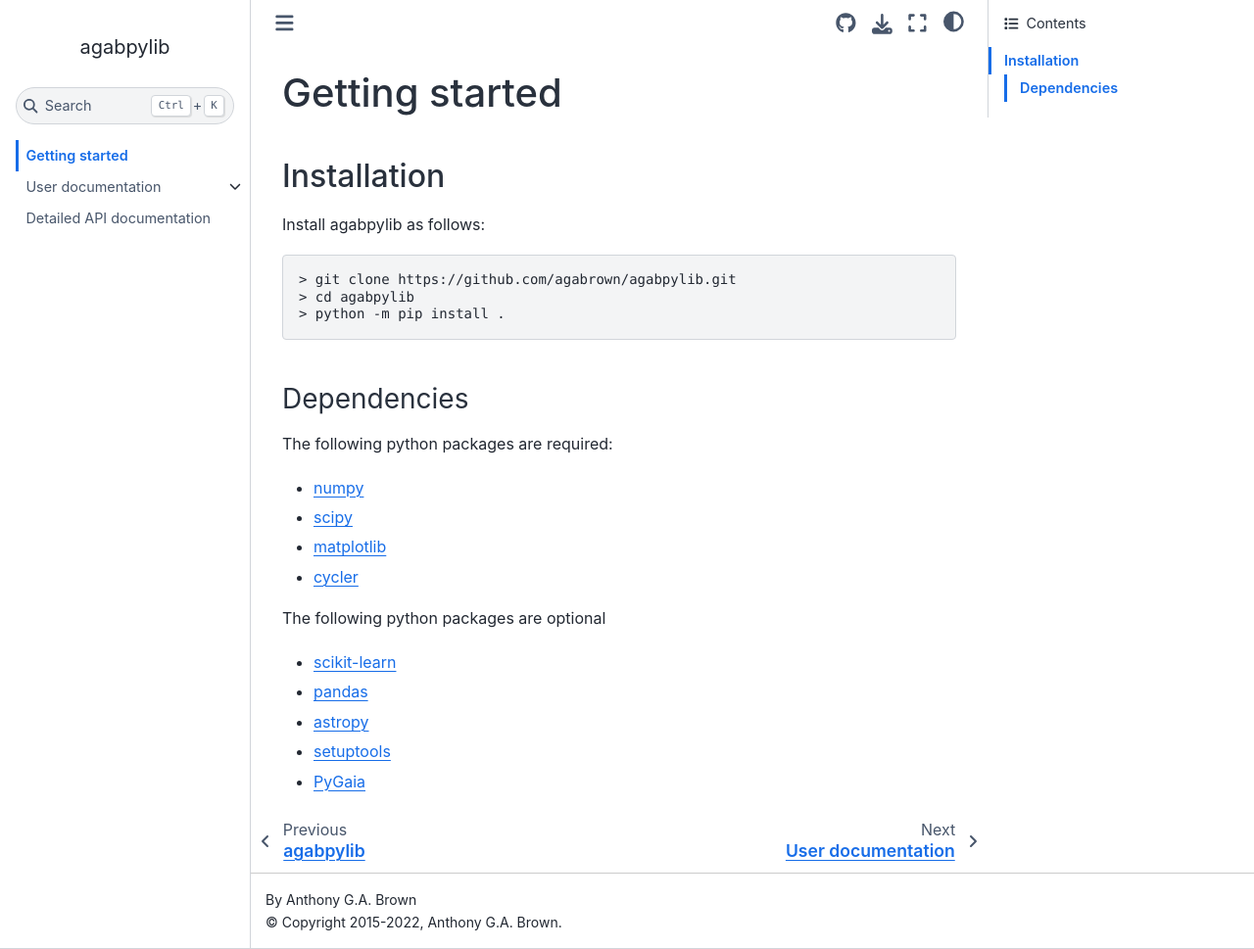
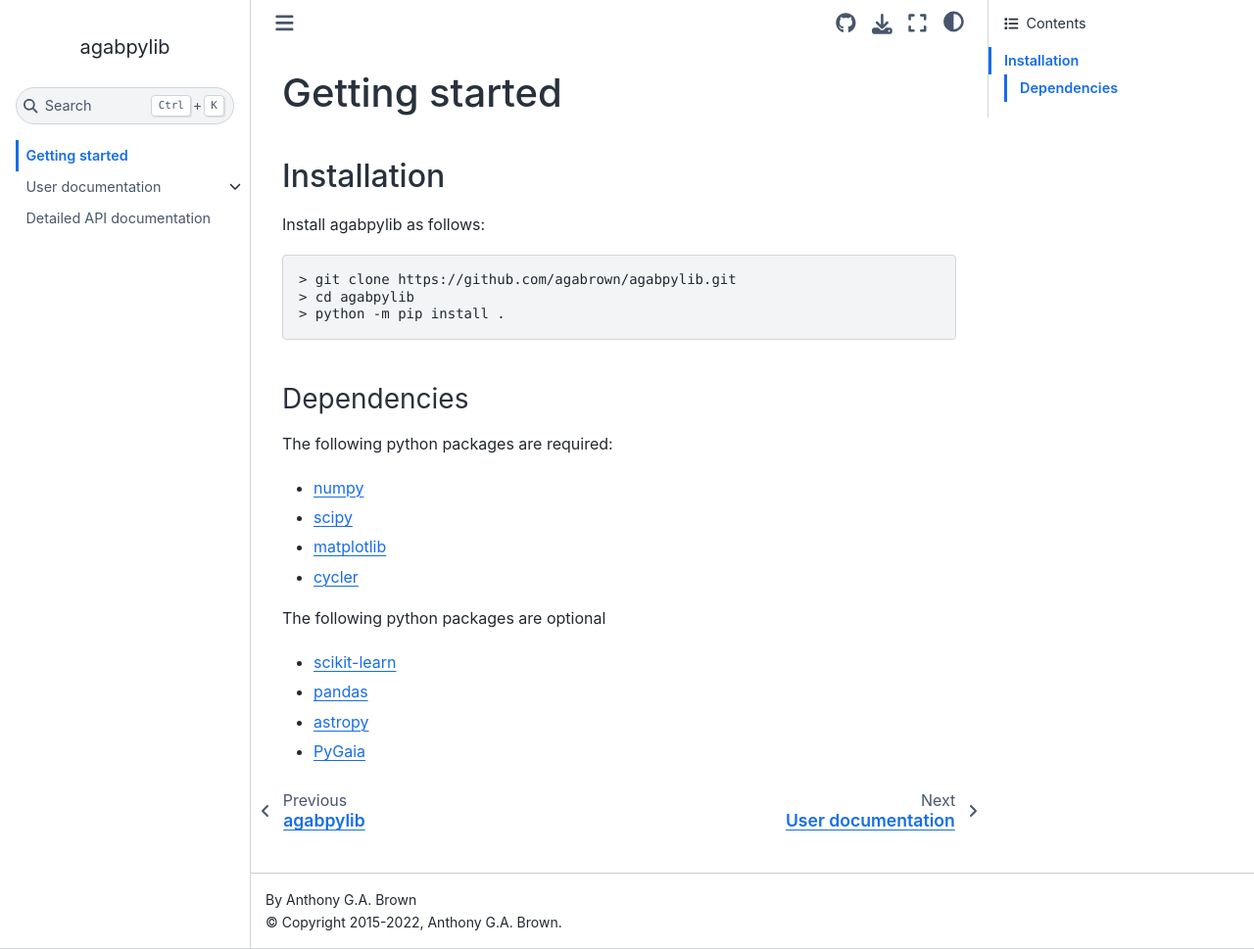
Before and after one commit to agabrown/agabpylib, a Sphinx documentation site: the page built from docs/source/getting-started/index.rst, in a window 1280 px wide and 969 px high. Shown: the whole window at 98% size. Built offline with Sphinx 7.4.7 and the Sphinx Book theme 1.1.4, drawn with Linux system fonts in a browser that asks for light colours.

Commit message:
docs requirements updated

```diff
--- a/docs/requirements.txt
+++ b/docs/requirements.txt
@@ -6,3 +6,6 @@
 cycler>=0.11
 numpy>=1.19
 scipy>=1.7
+scikit-learn>=1.0
+astropy>=5.0
+PyGaia>=2.2
--- a/docs/source/getting-started/index.rst
+++ b/docs/source/getting-started/index.rst
@@ -28,5 +28,4 @@
 * `scikit-learn <http://scikit-learn.org/stable/index.html>`_
 * `pandas <https://pandas.pydata.org/>`_
 * `astropy <https://www.astropy.org/>`_
-* `setuptools <https://pypi.python.org/pypi/setuptools>`_
 * `PyGaia <https://github.com/agabrown/PyGaia>`_
```
Also changed, not shown: README.md (+0 -1 lines).
